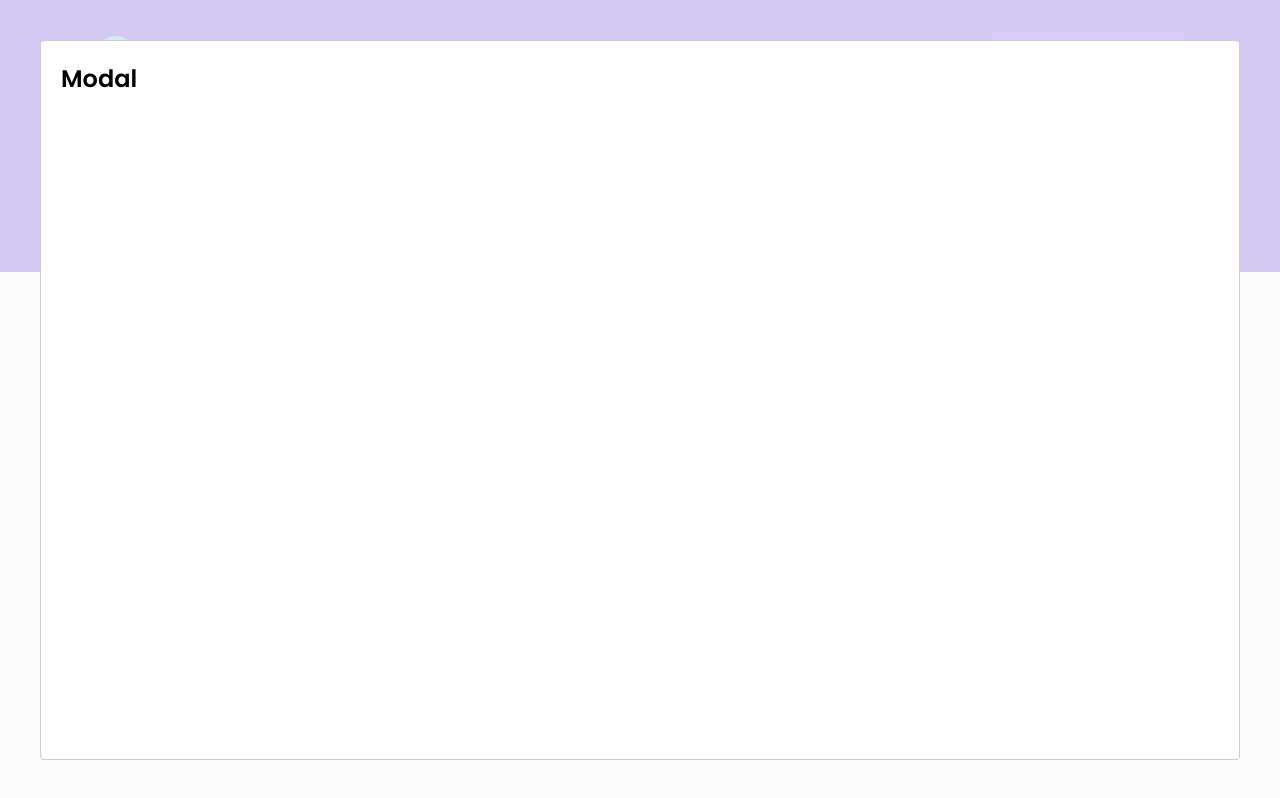
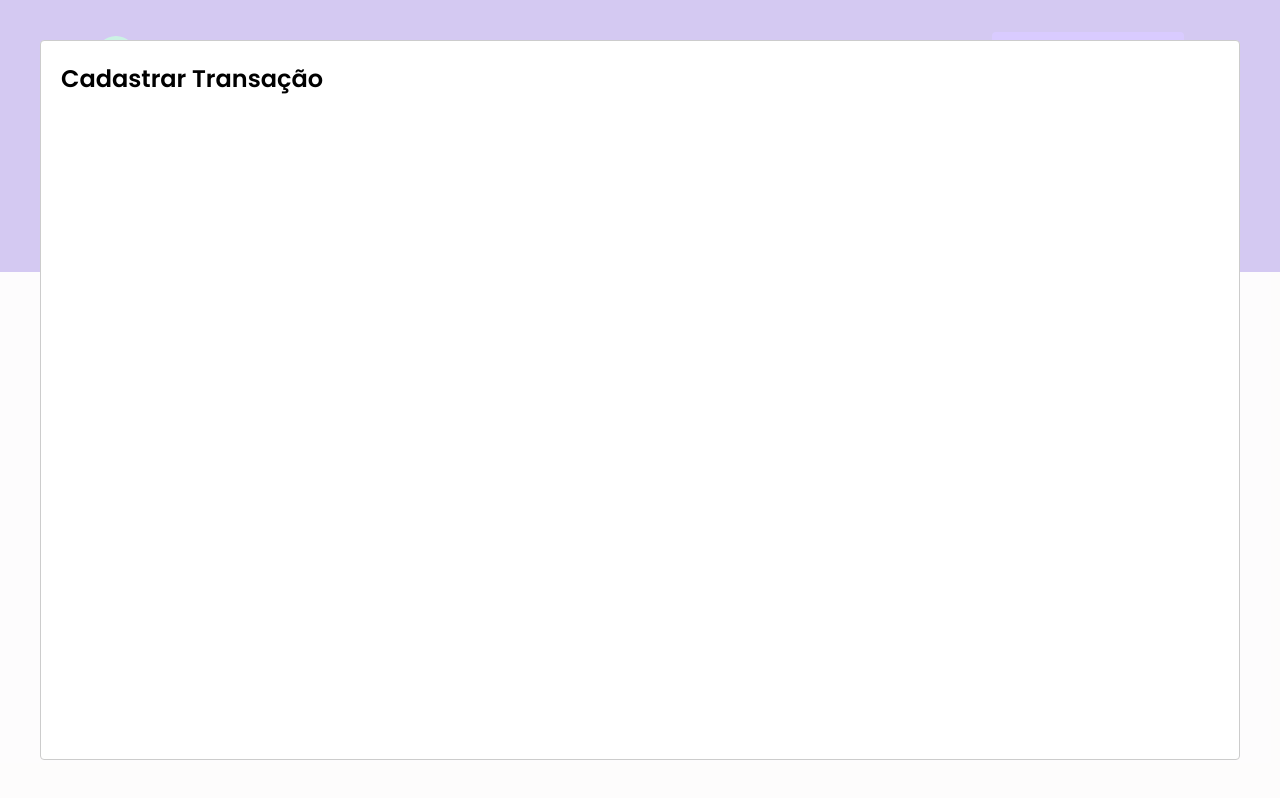
Before and after one commit to davim5/dtmoney-React, a React (Create React App) app: page / in a window 1280 px wide. Both pictures are taken after a click on the button "Nova transação". Built offline with nearby package versions, Linux system fonts and the light colour scheme; no server answers; what miragejs would draw is missing.

Commit message:
10-Componente-NewTransactionModal

```diff
--- a/src/App.tsx
+++ b/src/App.tsx
@@ -1,8 +1,8 @@
 import { useState } from 'react'
-import Modal from 'react-modal';
 import { GlobalStyle } from './styles/global'
 import { Header } from './components/Header';
 import { Dashboard } from './components/Dashboard';
+import { NewTransactionModal } from './components/NewTransactionModal';
 
 export function App() {
   const [isNewTransactionModalOpen,setIsNewTransactionModalOpen] = useState(false);
@@ -21,12 +21,10 @@ export function App() {
 
       <Dashboard/>
 
-      <Modal
-      isOpen={isNewTransactionModalOpen}
-      onRequestClose={handleCloseNewTransactionModal}
-      >
-          <h2>Modal</h2>
-      </Modal>
+      <NewTransactionModal
+        isOpen={isNewTransactionModalOpen}
+        onRequestClose={handleCloseNewTransactionModal}
+      />
 
       <GlobalStyle/>
     </>
--- /dev/null
+++ b/src/components/NewTransactionModal/index.tsx
@@ -0,0 +1,17 @@
+import Modal from 'react-modal';
+
+interface NewTransactionModelProps{
+    isOpen:boolean;
+    onRequestClose:()=>void;
+}
+
+export function NewTransactionModal({ isOpen,onRequestClose }:NewTransactionModelProps){
+    return(
+        <Modal
+        isOpen={isOpen}
+        onRequestClose={onRequestClose}
+        >
+        <h2>Cadastrar Transação</h2>
+        </Modal>
+    );
+}
--- /dev/null
+++ b/src/components/NewTransactionModal/styles.ts
@@ -0,0 +1,3 @@
+import styled from "styled-components";
+
+export const Container = styled.div``;
```
Also changed, not shown: 1 other file (tests, documents, lock files or other folders).
